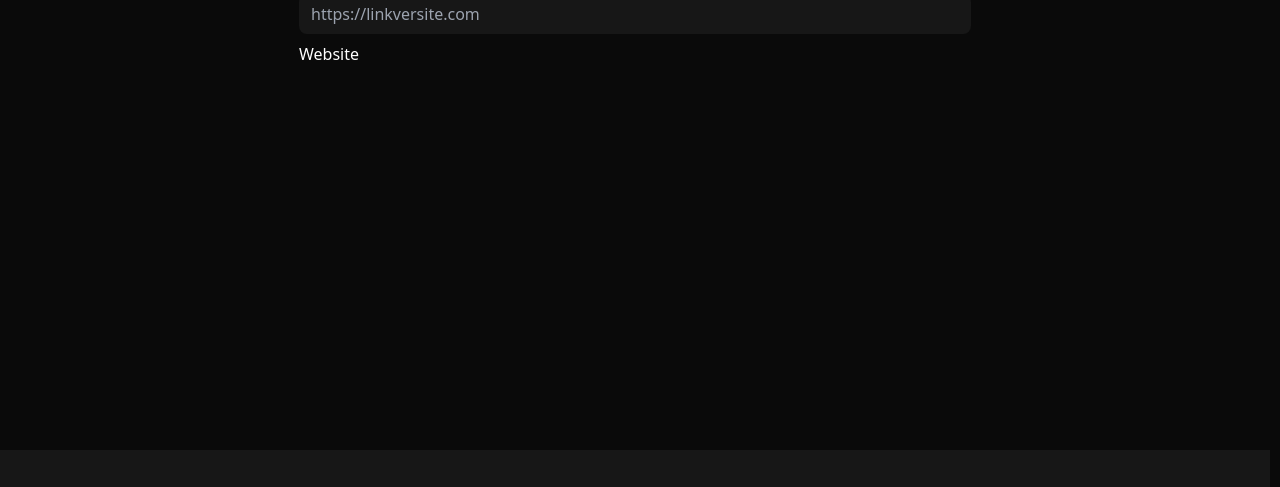
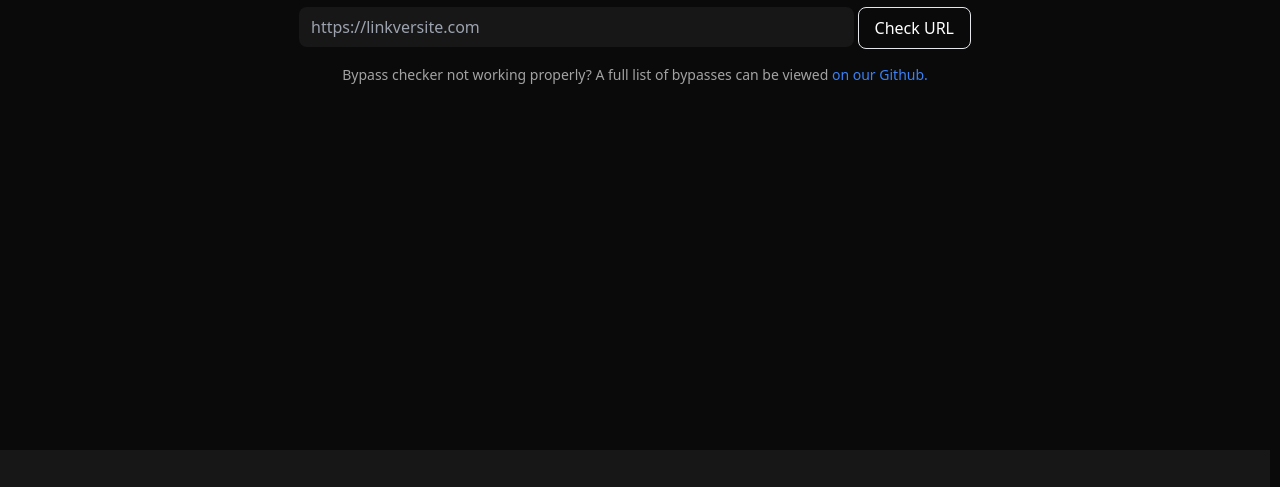
Before and after one commit to FastForwardTeam/Website, an Astro site: page /checker in a window 1280 px wide. Shown: the part 350-837 px from the top of the page. Built offline with nearby package versions, Linux system fonts and the light colour scheme; Astro itself is replaced by a stand-in of ours; no server answers; a web font is replaced by a local one.

Commit message:
Bypass Checker

```diff
--- a/astro.config.mjs
+++ b/astro.config.mjs
@@ -9,8 +9,5 @@ export default defineConfig({
   integrations: [react(), tailwind()],
   server: {
     port: 80,
-  },
-  vite: {
-    plugins: [million.vite({ mode: "react", auto: true })]
   }
 });
--- a/package.json
+++ b/package.json
@@ -20,7 +20,6 @@
     "animate.css": "^4.1.1",
     "astro": "^4.8.4",
     "detect-browser": "^5.3.0",
-    "million": "^3.0.6",
     "react": "^18.3.1",
     "react-dom": "^18.3.1",
     "tailwindcss": "^3.4.3",
--- a/src/components/formChecker.tsx
+++ b/src/components/formChecker.tsx
@@ -1,4 +1,4 @@
-import { useEffect, useState } from "react";
+import { useEffect, useState, type FormEventHandler } from "react";
 
 interface TableRow {
   url: string;
@@ -7,6 +7,9 @@ interface TableRow {
 
 export const FormChecker = () => {
   const [list, setList] = useState<TableRow[]>();
+  const [url, setURL] = useState<string>("");
+  const [isMV2Active, setIsMV2Active] = useState<boolean>(false);
+  const [isMV3Active, setIsMV3Active] = useState<boolean>(false);
 
   function cleanUrl(url: string): string {
     const urlMatch = url.match(/https?:\/\/[^\s]+/);
@@ -15,7 +18,7 @@ export const FormChecker = () => {
 
   useEffect(() => {
     fetch(
-      "https://raw.githubusercontent.com/FastForwardTeam/FastForward/main/docs/Bypassed.md"
+      "https://cdn.jsdelivr.net/gh/FastForwardTeam/FastForward@main/docs/Bypassed.md"
     ).then((response) => {
       response.text().then((data) => {
         let rows = data.split("\n");
@@ -35,20 +38,74 @@ export const FormChecker = () => {
         setList(parsedRows);
       });
     });
+
+
   }, []);
 
+  useEffect(() => {
+
+    setIsMV2Active(() => false)
+    setIsMV3Active(() => false)
+
+    let listFilterWithURL = list?.filter((d) => d.url === url)
+
+    if(listFilterWithURL !== undefined && listFilterWithURL?.length >= 1) {
+      setIsMV2Active(true)
+    } else {
+      return
+    }
+
+    let listFilterWithStatus = listFilterWithURL?.filter((d) => d.status == "✅" || d.status == "✅*")
+
+    if(listFilterWithStatus !== undefined && listFilterWithStatus?.length >= 1) {
+      setIsMV3Active(true)
+    }
+
+  }, [url])
+
+  const submitHandler: FormEventHandler<HTMLFormElement> = (e) => {
+    e.preventDefault();
+    let value = e.currentTarget.url.value;
+    setURL(value);
+  };
 
   return (
     <>
-      <form className="w-full max-w-2xl flex flex-col gap-2">
+      <form
+        onSubmit={submitHandler}
+        className="w-full max-w-2xl flex flex-col gap-10"
+      >
         <h1 className="text-2xl text-center">Bypass Checker</h1>
-        <input
-          className="w-full h-10 rounded-lg bg-neutral-900 px-3 outline-none"
-          type="url"
-          placeholder="https://linkversite.com"
-        />
-        Website
+        <div className="flex gap-1 max-sm:flex-col max-sm:items-center max-sm:gap-4">
+          <input
+            className="w-full h-10 rounded-lg bg-neutral-900 px-3 outline-none"
+            type="url"
+            name="url"
+            required
+            placeholder="https://linkversite.com"
+          />
+          <button className="flex gap-2 items-center border px-4 py-2 rounded-lg text-nowrap hover:bg-neutral-900 transition-colors">
+            Check URL
+          </button>
+        </div>
       </form>
+      <div className="flex items-center gap-4">
+        {isMV2Active && (<p><span className="text-blue-500">MV2</span> Active</p>)}
+        {isMV3Active && (<p><span className="text-purple-500">MV3</span> Active</p>)}
+      </div>
+
+      <p className="text-sm text-neutral-400">
+        Bypass checker not working properly? A full list of bypasses can be
+        viewed{" "}
+        <a
+          className="text-blue-500 hover:text-blue-600"
+          href="https://github.com/FastForwardTeam/FastForward/blob/manifest-v3/docs/Bypassed.md"
+          target="_blank"
+          rel="noopener noreferrer"
+        >
+          on our Github.
+        </a>
+      </p>
     </>
   );
 };
--- a/src/pages/contact.astro
+++ b/src/pages/contact.astro
@@ -26,12 +26,12 @@ import { IconBrandDiscord } from "@tabler/icons-react";
         placeholder="Message"></textarea>
 
       <div class="flex items-center justify-center mt-5 gap-4 w-full">
-        <button class="flex gap-2 items-center border px-4 py-2 rounded-lg">
+        <button class="flex gap-2 items-center border px-4 py-2 rounded-lg hover:bg-neutral-900 transition-colors">
           Send message
         </button>
         <span>or</span>
         <a
-          class="flex gap-2 items-center border px-4 py-2 rounded-lg"
+          class="flex gap-2 items-center border px-4 py-2 rounded-lg hover:bg-neutral-900 transition-colors"
           href="https://discord.com/invite/RSAf7b5njt"
           target="_blank"
           rel="noopener noreferrer"
```
